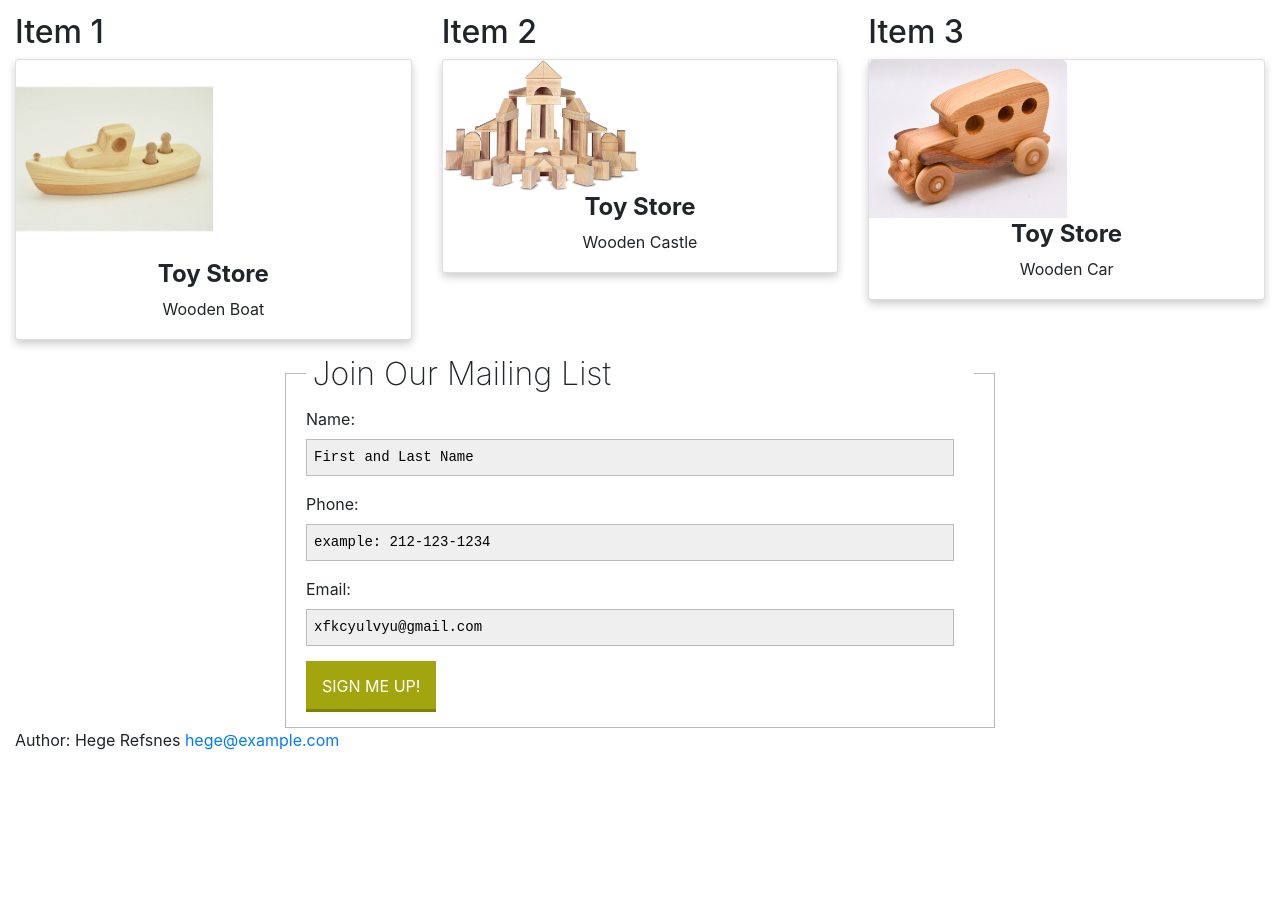
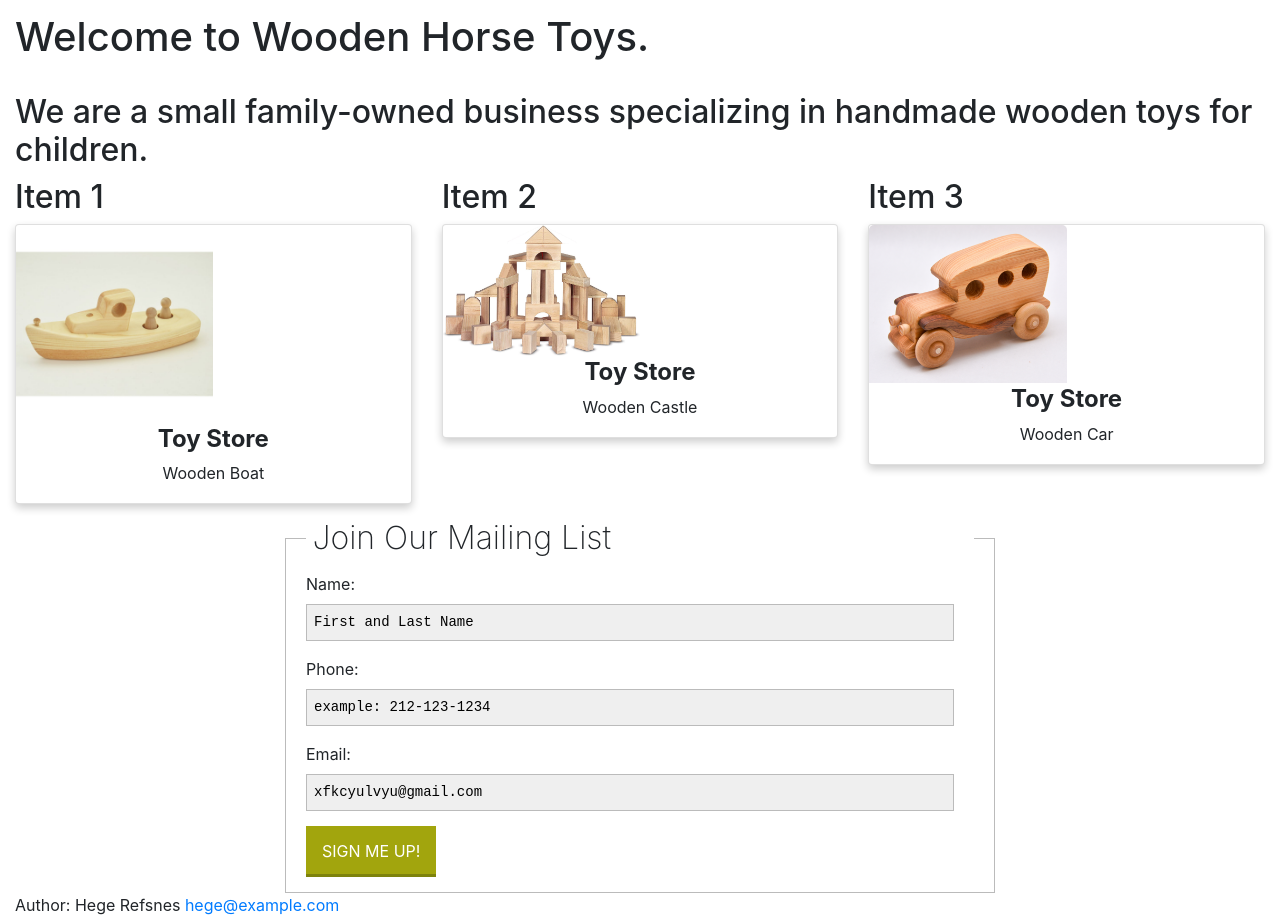
Before and after one commit to Ibrahim-Lashari/ToyStore-Site-Design, a plain HTML site: page index.html in a window 1280 px wide. Shown: the part 79-996 px from the top of the page. Before the commit the page ends 831 px from the top, so only its background shows below. Drawn offline with nearby package versions, Linux system fonts and the light colour scheme.

Commit message:
Update index.html

```diff
--- a/index.html
+++ b/index.html
@@ -14,7 +14,7 @@
   <div class="container-fluid">
     <div class="row">
       <div class="col-md-12">
-        <img src="balls">
+        <img src="a">
       </div>
     </div>
     <div class="row">
@@ -25,6 +25,12 @@
           <li><a href="#contact">Contact</a></li>
           <li><a href="#about">About</a></li>
         </ul>
+      </div>
+    </div>
+    <div class="row">
+      <div class="col-lg-12">
+        <h1>Welcome to Wooden Horse Toys.</h1> <br>
+        <h2>We are a small family-owned business specializing in handmade wooden toys for children.</h2>
       </div>
     </div>
     <div class="row">
```
